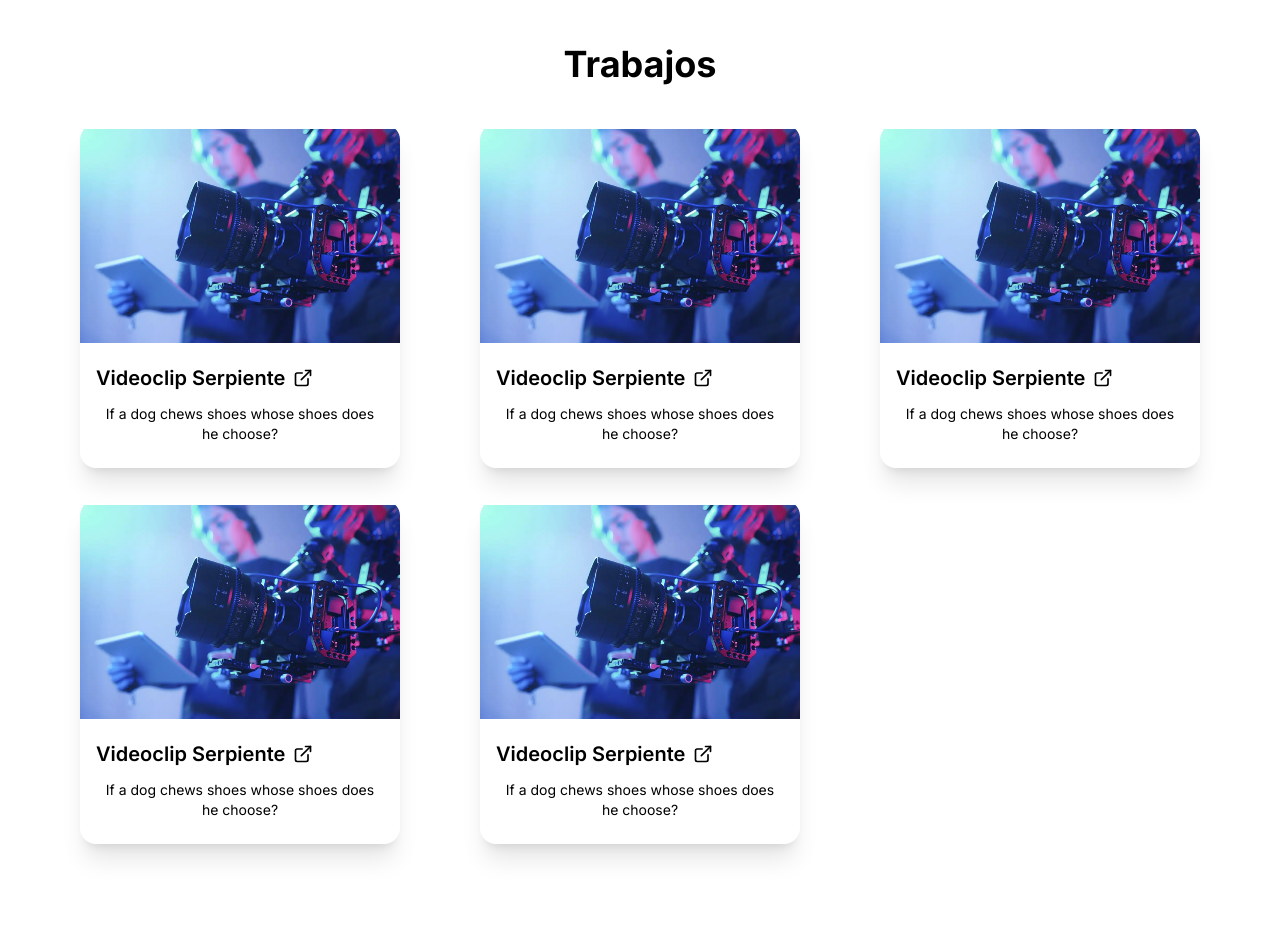
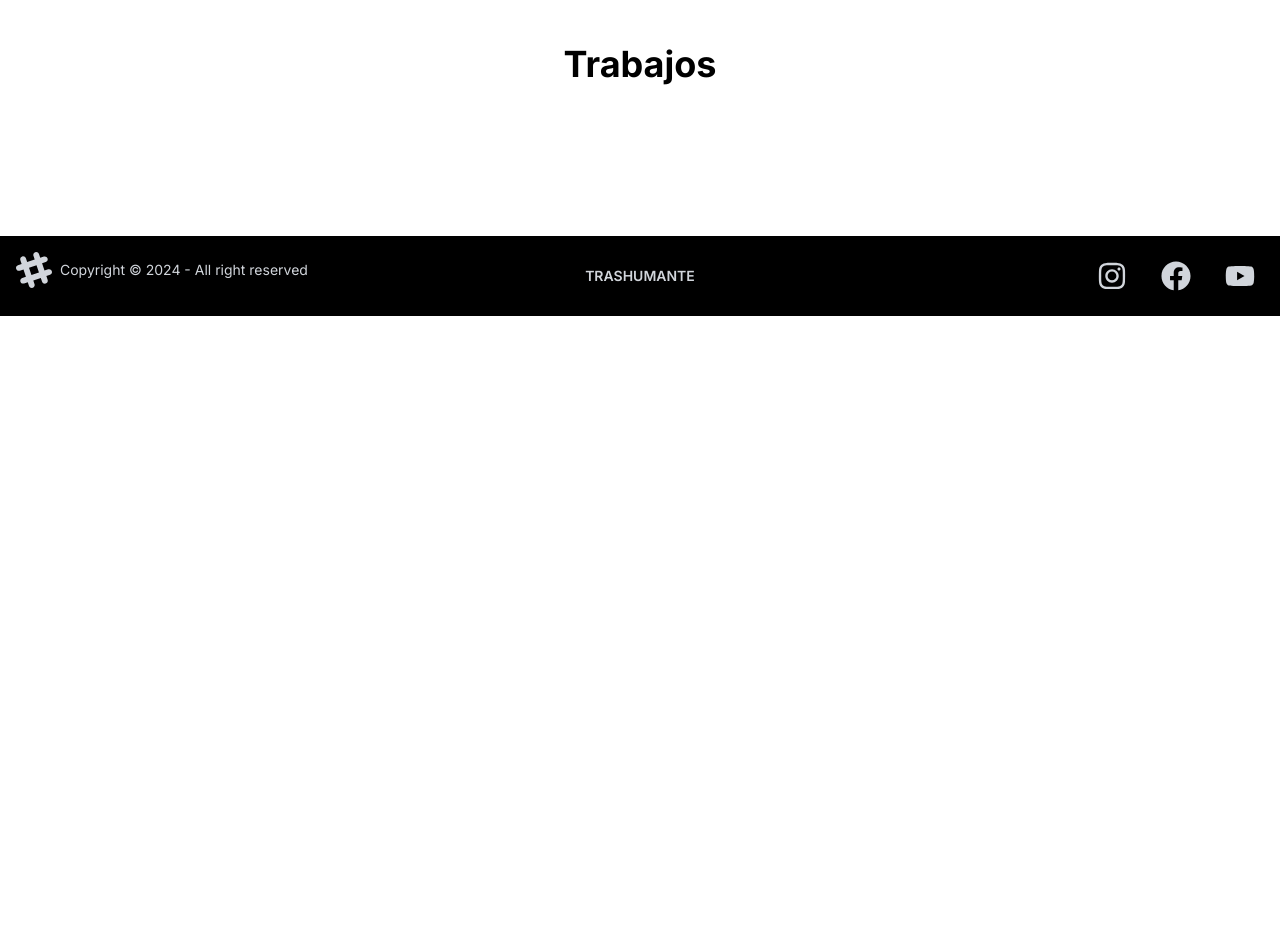
Before and after one commit to CatalinaScheleff/Trashumante-Project, a Next.js app: page /equipo/bayronespinoza in a window 1280 px wide. Shown: the part 600-1552 px from the top of the page. After the commit the page ends 916 px from the top, so only its background shows below. Built offline with nearby package versions, Linux system fonts and the light colour scheme.

Commit message:
data card trabajos

```diff
--- a/src/app/equipo/bayronespinoza/page.jsx
+++ b/src/app/equipo/bayronespinoza/page.jsx
@@ -1,9 +1,10 @@
+import { CardTrabajos } from "@/components/Cards";
 import Image from "next/image";
 import Link from "next/link";
-import { FiExternalLink } from "react-icons/fi";
+import {info} from "../../../data/index"
 
 const BayronEspinoza = () => {
-
+console.log(info)
     return (
 <main className="mt-16 ">
       <div className="m-20">
@@ -47,90 +48,15 @@ const BayronEspinoza = () => {
 
 <div className="grid grid-cols-3 gap-x-20 gap-y-8 place-items-center">
 
-      <Link href={"https://youtu.be/eYV335fxT4o?si=dmuq5n4OAtNUsbHR"} target="_blank" rel="noopener noreferrer">
-  <div className="card card-compact w-80 bg-base-100 shadow-xl">
-  <figure className="h-56">
-    <Image src="/inicio.png" alt="Shoes" width={384} height={224} />
-    </figure>
-  <div className="card-body">
-    <h2 className="card-title hover:text-violet-600">Videoclip Serpiente <FiExternalLink className="text-xl hover:text-violet-600"/></h2>
-    <p>If a dog chews shoes whose shoes does he choose?</p>
-    <div className="card-actions justify-end">
-      {/* <button className="btn bg-violet-600 text-white hover:text-violet-600 border-solid border-2 border-violet-600">
-      <FiExternalLink className="text-xl"/>
-      </button> */}
-    </div>
-  </div>
-</div>
-      </Link>
-
-      <Link href={"https://youtu.be/eYV335fxT4o?si=dmuq5n4OAtNUsbHR"} target="_blank" rel="noopener noreferrer">
-  <div className="card card-compact w-80 bg-base-100 shadow-xl">
-  <figure className="h-56">
-    <Image src="/inicio.png" alt="Shoes" width={384} height={224} />
-    </figure>
-  <div className="card-body">
-    <h2 className="card-title hover:text-violet-600">Videoclip Serpiente <FiExternalLink className="text-xl hover:text-violet-600"/></h2>
-    <p>If a dog chews shoes whose shoes does he choose?</p>
-    <div className="card-actions justify-end">
-      {/* <button className="btn bg-violet-600 text-white hover:text-violet-600 border-solid border-2 border-violet-600">
-      <FiExternalLink className="text-xl"/>
-      </button> */}
-    </div>
-  </div>
-</div>
-      </Link>
-
-      <Link href={"https://youtu.be/eYV335fxT4o?si=dmuq5n4OAtNUsbHR"} target="_blank" rel="noopener noreferrer">
-  <div className="card card-compact w-80 bg-base-100 shadow-xl">
-  <figure className="h-56">
-    <Image src="/inicio.png" alt="Shoes" width={384} height={224} />
-    </figure>
-  <div className="card-body">
-    <h2 className="card-title hover:text-violet-600">Videoclip Serpiente <FiExternalLink className="text-xl hover:text-violet-600"/></h2>
-    <p>If a dog chews shoes whose shoes does he choose?</p>
-    <div className="card-actions justify-end">
-      {/* <button className="btn bg-violet-600 text-white hover:text-violet-600 border-solid border-2 border-violet-600">
-      <FiExternalLink className="text-xl"/>
-      </button> */}
-    </div>
-  </div>
-</div>
-      </Link>
-
-      <Link href={"https://youtu.be/eYV335fxT4o?si=dmuq5n4OAtNUsbHR"} target="_blank" rel="noopener noreferrer">
-  <div className="card card-compact w-80 bg-base-100 shadow-xl">
-  <figure className="h-56">
-    <Image src="/inicio.png" alt="Shoes" width={384} height={224} />
-    </figure>
-  <div className="card-body">
-    <h2 className="card-title hover:text-violet-600">Videoclip Serpiente <FiExternalLink className="text-xl hover:text-violet-600"/></h2>
-    <p>If a dog chews shoes whose shoes does he choose?</p>
-    <div className="card-actions justify-end">
-      {/* <button className="btn bg-violet-600 text-white hover:text-violet-600 border-solid border-2 border-violet-600">
-      <FiExternalLink className="text-xl"/>
-      </button> */}
-    </div>
-  </div>
-</div>
-      </Link>
-
-      <Link href={"https://youtu.be/eYV335fxT4o?si=dmuq5n4OAtNUsbHR"} target="_blank" rel="noopener noreferrer">
-  <div className="card card-compact w-80 bg-base-100 shadow-xl">
-  <figure className="h-56">
-    <Image src="/inicio.png" alt="Shoes" width={384} height={224} />
-    </figure>
-  <div className="card-body">
-    <h2 className="card-title hover:text-violet-600">Videoclip Serpiente <FiExternalLink className="text-xl hover:text-violet-600"/></h2>
-    <p>If a dog chews shoes whose shoes does he choose?</p>
-    <div className="card-actions justify-end">
-      {/* <button className="btn bg-violet-600 text-white hover:text-violet-600 border-solid border-2 border-violet-600">
-      <FiExternalLink className="text-xl"/>
-      </button> */}
-    </div>
-  </div>
-</div>
-      </Link>
+{/* {
+  info?.equipo?.trabajos.map((t) => {
+    return (
+      <>
+        <CardTrabajos {...t} />
+      </>
+    )
+  })
+} */}
 
 
 
--- a/src/components/Cards.jsx
+++ b/src/components/Cards.jsx
@@ -1,6 +1,7 @@
 import Image from 'next/image';
 import Link from 'next/link';
 import PropTypes from 'prop-types';
+import { FiExternalLink } from 'react-icons/fi';
 
 export function CardEquipo({ imgUrl, nombre, descripcion, url }) {
   return (
@@ -86,3 +87,32 @@ CardProyectos.propTypes = {
   descripcion: PropTypes.string.isRequired,
   url: PropTypes.string.isRequired,
 };
+
+
+export function CardTrabajos({ imgUrl, nombre, descripcion, url }) {
+  return (
+    <Link href={"https://youtu.be/eYV335fxT4o?si=dmuq5n4OAtNUsbHR"} target="_blank" rel="noopener noreferrer">
+    <div className="card card-compact w-80 bg-base-100 shadow-xl">
+    <figure className="h-56">
+      <Image src="/inicio.png" alt="Shoes" width={384} height={224} />
+      </figure>
+    <div className="card-body">
+      <h2 className="card-title hover:text-violet-600">Videoclip Serpiente <FiExternalLink className="text-xl hover:text-violet-600"/></h2>
+      <p>If a dog chews shoes whose shoes does he choose?</p>
+      <div className="card-actions justify-end">
+        {/* <button className="btn bg-violet-600 text-white hover:text-violet-600 border-solid border-2 border-violet-600">
+        <FiExternalLink className="text-xl"/>
+        </button> */}
+      </div>
+    </div>
+  </div>
+        </Link>
+  );
+}
+
+CardProyectos.propTypes = {
+  imgUrl: PropTypes.string.isRequired,
+  nombre: PropTypes.string.isRequired,
+  descripcion: PropTypes.string.isRequired,
+  url: PropTypes.string.isRequired,
+};
--- a/src/data/index.jsx
+++ b/src/data/index.jsx
@@ -6,6 +6,29 @@ export const info = {
             nombre: 'Isham Kamil',
             descripcion: 'Miembro del equipo 1',
             url: '/equipo/bayronespinoza',
+            trabajos: [
+                {
+                    id: 1,
+                    imgUrl: '/inicip.png',
+                    nombre: 'Videoclip Serpiente',
+                    descripcion: 'Trabajo 1',
+                    url: 'https://www.youtube.com/watch?v=eYV335fxT4o'
+                },
+                {
+                    id: 2,
+                    imgUrl: '/inicip.png',
+                    nombre: 'Videoclip Serpiente',
+                    descripcion: 'Trabajo 2',
+                    url: 'https://www.youtube.com/watch?v=eYV335fxT4o'
+                },
+                {
+                    id: 3,
+                    imgUrl: '/inicip.png',
+                    nombre: 'Videoclip Serpiente',
+                    descripcion: 'Trabajo 3',
+                    url: 'https://www.youtube.com/watch?v=eYV335fxT4o'
+                },
+            ]
         },
         {
             id: 2,
@@ -20,6 +43,7 @@ export const info = {
             nombre: 'Isham Kamil',
             descripcion: 'Miembro del equipo 3',
             url: '',
+
         },
         {
             id: 4,
@@ -27,6 +51,7 @@ export const info = {
             nombre: 'Bayron Espinoza',
             descripcion: 'Miembro del equipo 4',
             url: '/equipo/bayronespinoza',
+
         }
     ],
 
```
